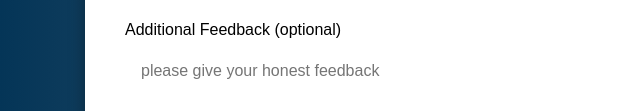
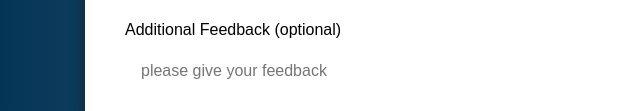
Before and after one commit to shubham71099/Swiftlead, a plain HTML site: page index.html in a window 1280 px wide. Shown: the part 688-799 px from the top of the page, 35-675 px from the left. Drawn offline with Linux system fonts and the light colour scheme.

```diff
--- a/index.html
+++ b/index.html
@@ -37,7 +37,7 @@
                 </div>
                 <div class="input-box">
                   <label for="feedback" class="email">Additional Feedback (optional)</label>
-                  <input type="text" name="Feedback" placeholder="please give your honest feedback">
+                  <input type="text" name="Feedback" placeholder="please give your feedback">
                 </div>
                 <div class="input-box">
                     <label for="email" class="email">Email (optional)</label>
```
